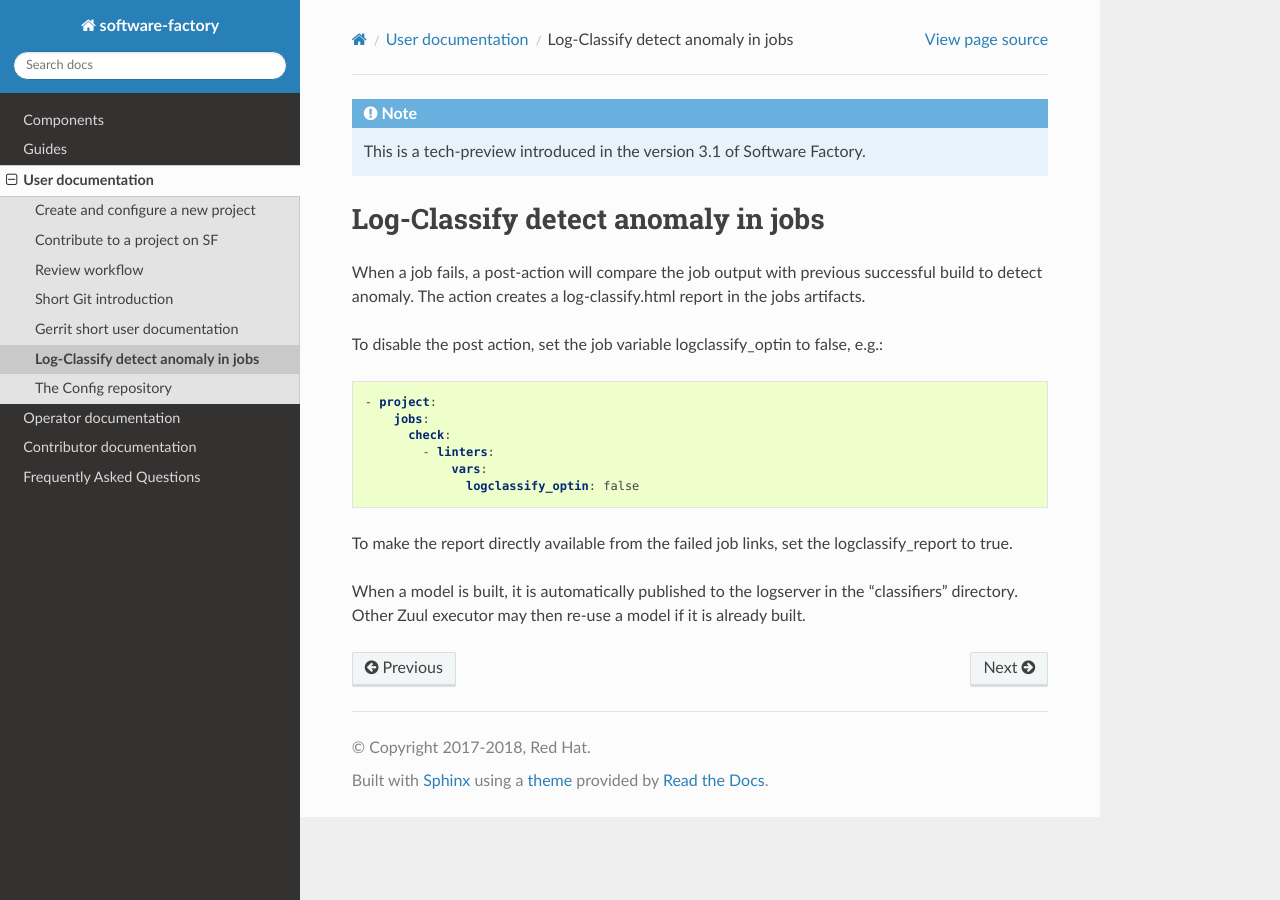
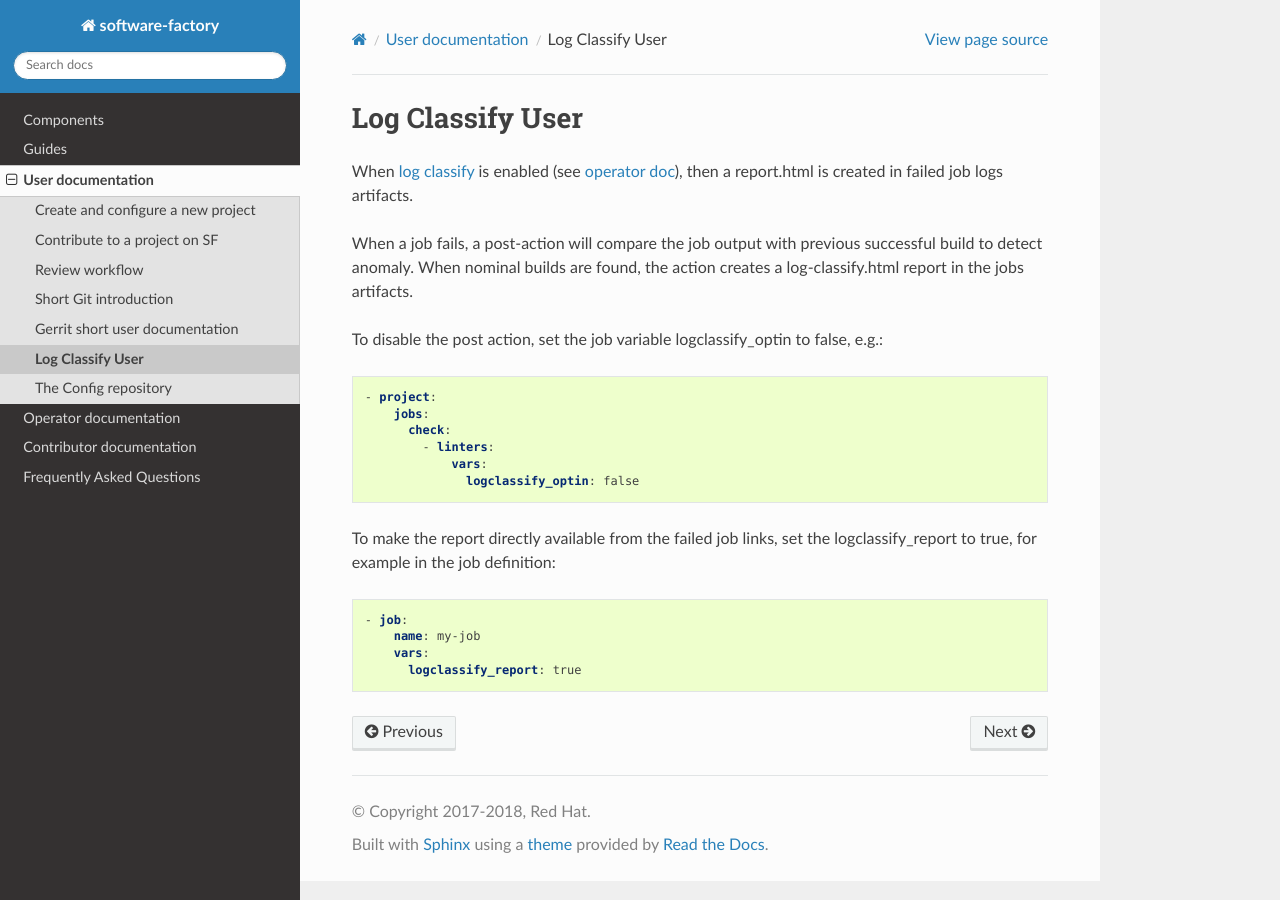
Before and after one commit to softwarefactory-project/sf-docs, a Sphinx documentation site: the page built from docs/user/log_classify.rst, in a window 1280 px wide. Built offline with Sphinx 7.4.7 and the Read the Docs theme 2.0.0, drawn with Linux system fonts in a browser that asks for light colours.

Commit message:
log-classify: add operator documentation
Change-Id: I372483e670996f011a2088e85061c7ad7409e7e5

```diff
--- a/docs/components/index.rst
+++ b/docs/components/index.rst
@@ -28,6 +28,7 @@
    Storyboard: Issue tracker <storyboard>
    metrics
    log_search_engine
+   log_classify
    code_search
    Repoxplorer: Browse projects stats <repoxplorer>
    collaborative_tools
--- a/docs/operator/management.rst
+++ b/docs/operator/management.rst
@@ -14,6 +14,7 @@
    gerrit_replication_operator
    repoxplorer
    elk_operator
+   log_classify_operator
    access_control
    metrics
    code_search
--- a/docs/user/log_classify.rst
+++ b/docs/user/log_classify.rst
@@ -1,16 +1,15 @@
-.. _log-classify:
+.. _log-classify-user:
 
-.. note::
+Log Classify User
+=================
 
-   This is a tech-preview introduced in the version 3.1 of Software Factory.
-
-
-Log-Classify detect anomaly in jobs
-===================================
+When :ref:`log classify <log-classify>` is enabled
+(see :ref:`operator doc<log-classify-operator>`), then a report.html is
+created in failed job logs artifacts.
 
 When a job fails, a post-action will compare the job output with previous
-successful build to detect anomaly. The action creates a log-classify.html
-report in the jobs artifacts.
+successful build to detect anomaly. When nominal builds are found, the action
+creates a log-classify.html report in the jobs artifacts.
 
 To disable the post action, set the job variable logclassify_optin to false,
 e.g.:
@@ -25,8 +24,11 @@
                  logclassify_optin: false
 
 To make the report directly available from the failed job links, set the
-logclassify_report to true.
+logclassify_report to true, for example in the job definition:
 
-When a model is built, it is automatically published to the logserver in
-the "classifiers" directory. Other Zuul executor may then re-use a model
-if it is already built.
+.. code-block:: yaml
+
+   - job:
+       name: my-job
+       vars:
+         logclassify_report: true
```
Also changed, not shown: docs/components/log_classify.rst (added, +19 -0 lines), docs/operator/log_classify_operator.rst (added, +38 -0 lines).
